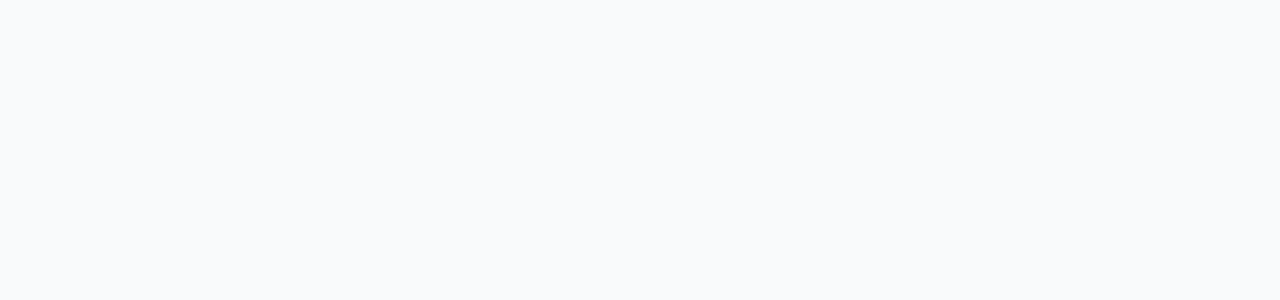
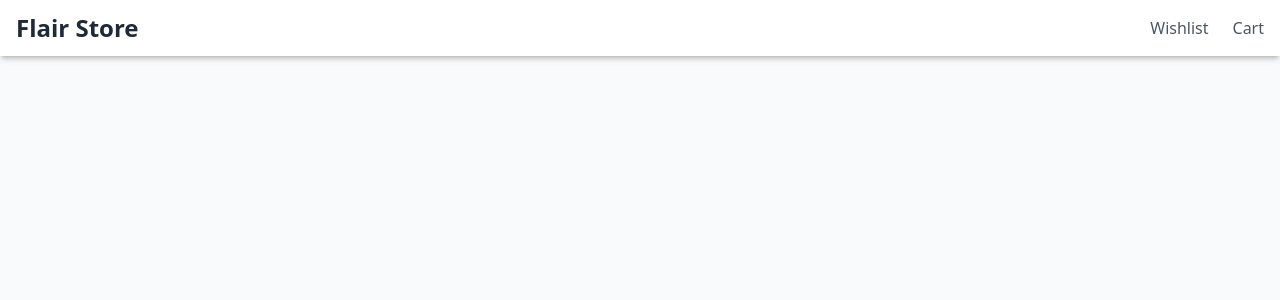
Before and after one commit to Hatsunmikk/Flair-Store, a React (Vite) app: page /login in a window 1280 px wide. Before the commit this address had no page. Shown: the top 300 px of the page. Built offline with nearby package versions, Linux system fonts and the light colour scheme.

Commit message:
Add header and basic styling

```diff
--- a/package.json
+++ b/package.json
@@ -14,6 +14,7 @@
     "@tailwindcss/postcss": "^4.1.11",
     "@tailwindcss/vite": "^4.1.11",
     "autoprefixer": "^10.4.21",
+    "lucide-react": "^0.539.0",
     "postcss": "^8.5.6",
     "react": "^19.1.1",
     "react-dom": "^19.1.1",
--- a/src/App.jsx
+++ b/src/App.jsx
@@ -4,10 +4,17 @@ import Home from "./pages/Home";
 import ProductDetails from "./pages/ProductDetails";
 import Cart from "./pages/Cart";
 import Wishlist from "./pages/Wishlist";
+import Header from "./components/Header";
 
 export default function App() {
   return (
     <Router>
+      {/* Sticky header */}
+      <div className="sticky top-0 z-50 bg-white shadow-md">
+        <Header />
+      </div>
+
+      {/* Page routes */}
       <Routes>
         <Route path="/" element={<Home />} />
         <Route path="/product/:id" element={<ProductDetails />} />
--- a/src/components/Header.jsx
+++ b/src/components/Header.jsx
@@ -0,0 +1,48 @@
+import React from "react";
+import { Link } from "react-router-dom";
+import { useSelector } from "react-redux";
+
+export default function Header() {
+  const cartCount = useSelector((state) => state.cart?.items?.length || 0);
+  const wishlistCount = useSelector((state) => state.wishlist?.items?.length || 0);
+
+  return (
+    <header className="sticky top-0 z-50 bg-white shadow-md">
+      <div className="container mx-auto flex justify-between items-center px-4 py-3">
+        {/* Store Name */}
+        <Link
+          to="/"
+          className="text-2xl font-bold text-gray-800 hover:text-pink-500 transition-colors"
+        >
+          Flair Store
+        </Link>
+
+        {/* Navigation */}
+        <nav className="flex items-center gap-6">
+          <Link
+            to="/wishlist"
+            className="relative text-gray-600 hover:text-pink-500 transition-colors"
+          >
+            Wishlist
+            {wishlistCount > 0 && (
+              <span className="absolute -top-2 -right-3 bg-pink-500 text-white text-xs font-bold rounded-full w-5 h-5 flex items-center justify-center">
+                {wishlistCount}
+              </span>
+            )}
+          </Link>
+          <Link
+            to="/cart"
+            className="relative text-gray-600 hover:text-pink-500 transition-colors"
+          >
+            Cart
+            {cartCount > 0 && (
+              <span className="absolute -top-2 -right-3 bg-pink-500 text-white text-xs font-bold rounded-full w-5 h-5 flex items-center justify-center">
+                {cartCount}
+              </span>
+            )}
+          </Link>
+        </nav>
+      </div>
+    </header>
+  );
+}
```
Also changed, not shown: 1 other file (tests, documents, lock files or other folders).
